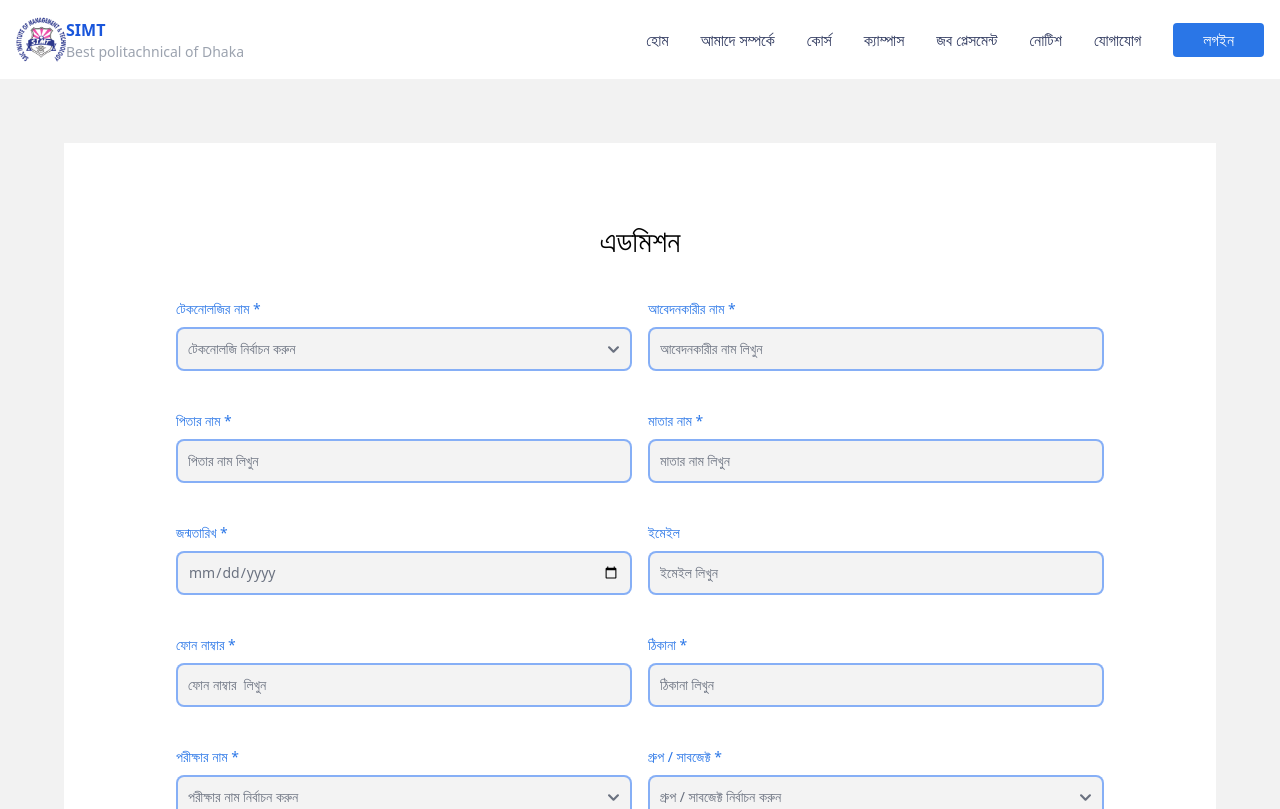
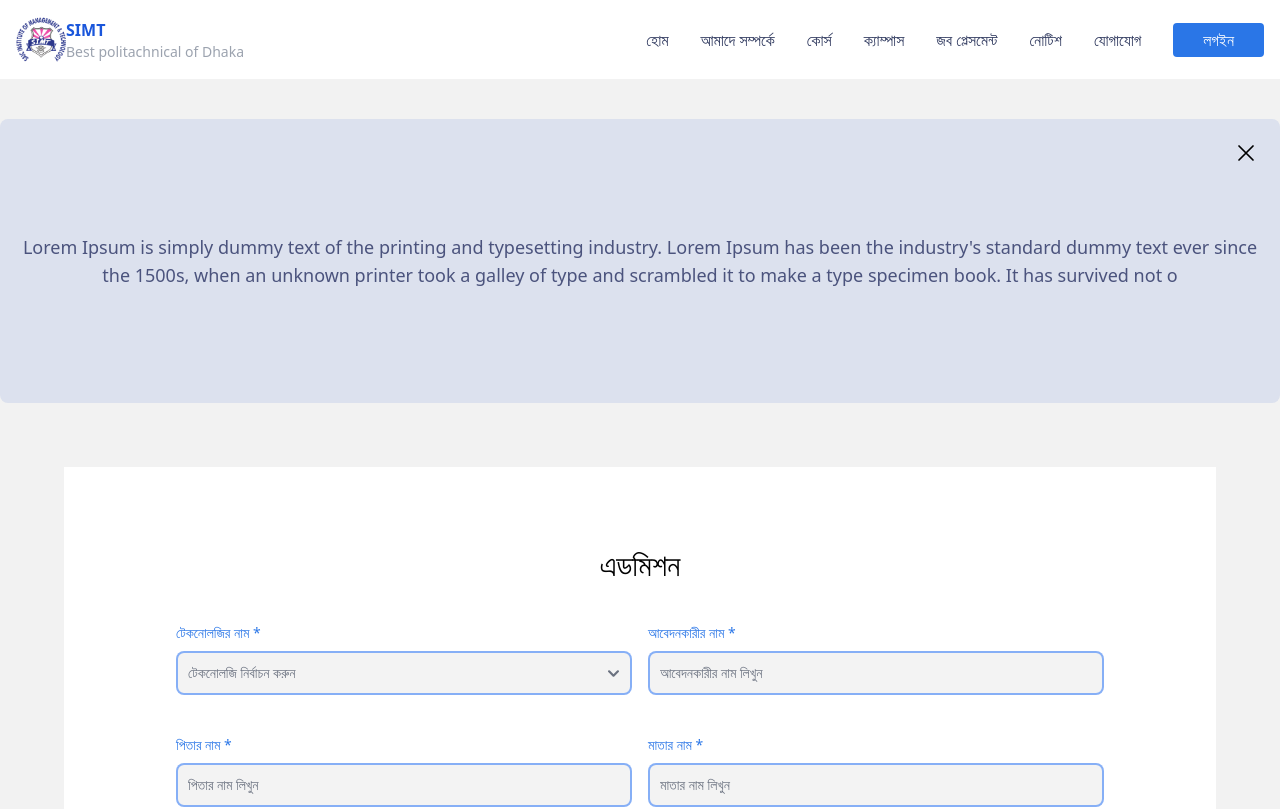
Before and after one commit to Five-Stack/Management-System-client, a React (Vite) app: page /admission in a window 1280 px wide. Shown: the top 809 px of the page. Built offline with nearby package versions, Linux system fonts and the light colour scheme.

Commit message:
addmission section design complete

```diff
--- a/src/Pages/Admission/Admission.jsx
+++ b/src/Pages/Admission/Admission.jsx
@@ -1,6 +1,7 @@
 import React, { useState } from 'react';
 import YearOption from './YearOption';
 import { useForm } from 'react-hook-form';
+import Alert from './Alert';
 
 
 
@@ -16,6 +17,7 @@ const Admission = () => {
 
     return (
         <div className='lg-container'>
+            <Alert />
 
             <div className='max-w-6xl mx-auto bg-white my-16 px-28 py-20'>
                 <h3 className='font-medium text-3xl text-center pb-10'>এডমিশন</h3>
--- /dev/null
+++ b/src/Pages/Admission/Alert.jsx
@@ -0,0 +1,27 @@
+import { useState } from "react";
+
+
+const Alert = () => {
+    const [showAlert, setShowAlert] = useState(true);
+    const [hidden, setHidden] = useState(false)
+
+    const handleAlert = () => {
+        setShowAlert(false)
+
+        setTimeout(() => setHidden(true),200)
+    }
+    return (
+
+        <div className={`h-[284px] bg-[#DCE1EE] mx-auto mt-10 rounded-lg flex justify-center items-center px-4 relative ${showAlert ? 'block' : 'opacity-0 transition-opacity duration-200'} ${hidden && 'hidden'} `}>
+
+            <svg onClick={handleAlert} xmlns="http://www.w3.org/2000/svg" fill="none" viewBox="0 0 24 24" strokeWidth={1.5} stroke="currentColor" className="w-7 h-7 absolute right-5 top-5 hover:text-red-500 transition-colors duration-150">
+                <path strokeLinecap="round" strokeLinejoin="round" d="M6 18L18 6M6 6l12 12" />
+            </svg>
+
+            <p className="text-center text-lg font-medium text-[#4B537D]">Lorem Ipsum is simply dummy text of the printing and typesetting industry. Lorem Ipsum has been the industry's standard dummy text ever since the 1500s, when an unknown printer took a galley of type and scrambled it to make a type specimen book. It has survived not o</p>
+        </div>
+
+    );
+};
+
+export default Alert;
```
